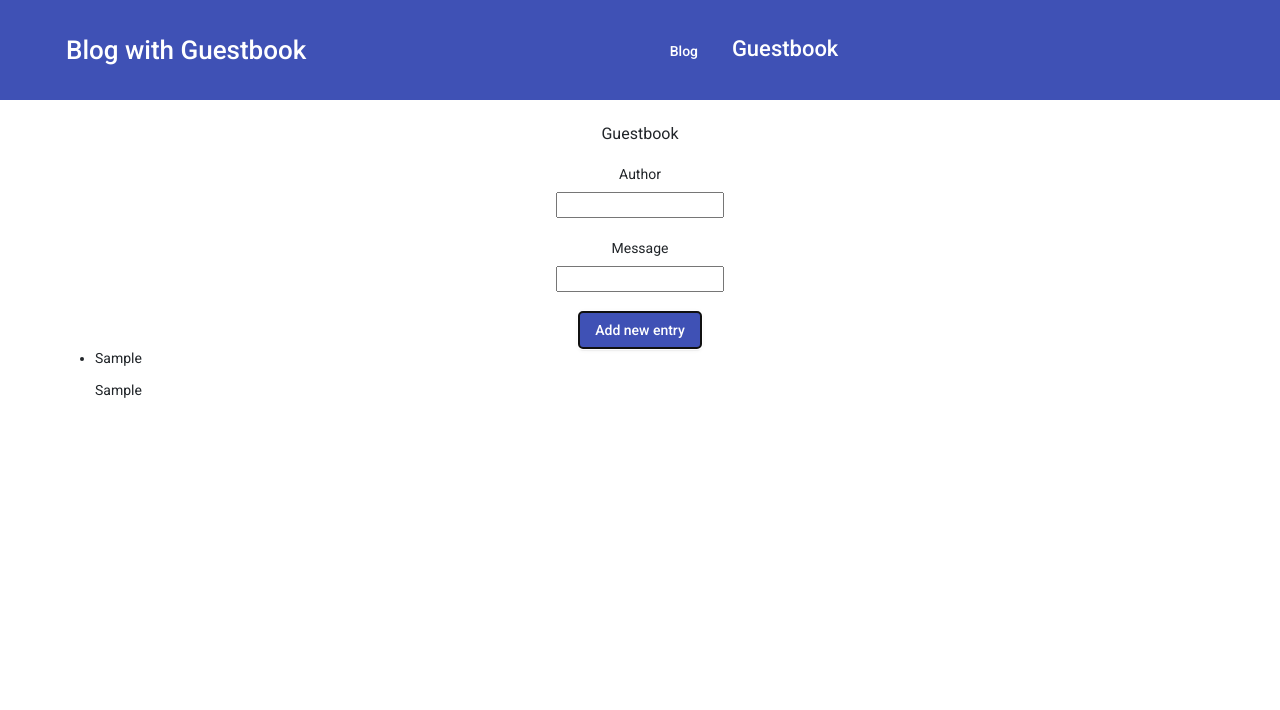
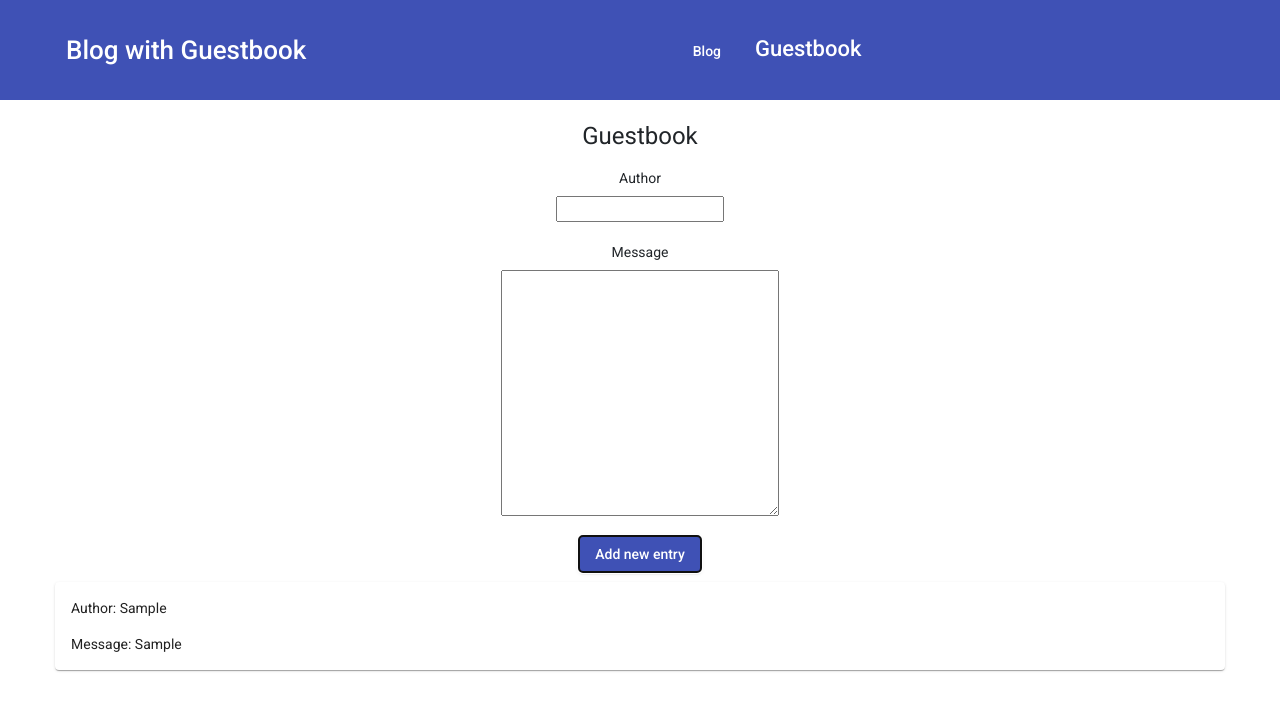
Before and after one commit to LavrL/angular-blog-guestbook, an Angular app: page /guestbook in a window 1280 px wide. Both pictures are taken after typing "Sample", "Sample" into the empty fields and a click on the button "Add new entry". Shown: the top 710 px of the page. Built offline with nearby package versions, Linux system fonts and the light colour scheme.

Commit message:
added cards for posts

```diff
--- a/angular.json
+++ b/angular.json
@@ -29,9 +29,10 @@
             ],
             "styles": [
               "./node_modules/@angular/material/prebuilt-themes/indigo-pink.css",
-              "src/styles.scss"
+              "src/styles.scss",
+              "./node_modules/bootstrap/dist/css/bootstrap.min.css"
             ],
-            "scripts": []
+            "scripts": ["./node_modules/bootstrap/dist/css/bootstrap.min.css"]
           },
           "configurations": {
             "production": {
--- a/package.json
+++ b/package.json
@@ -21,6 +21,7 @@
     "@angular/platform-browser": "~9.1.6",
     "@angular/platform-browser-dynamic": "~9.1.6",
     "@angular/router": "~9.1.6",
+    "bootstrap": "^4.5.3",
     "rxjs": "~6.5.4",
     "tslib": "^1.10.0",
     "zone.js": "~0.10.2"
--- a/src/app/guestbook/guestbook-display-posts/guestbook-display-posts.component.html
+++ b/src/app/guestbook/guestbook-display-posts/guestbook-display-posts.component.html
@@ -1,6 +1,10 @@
 <ul *ngIf="guestBookPosts.length > 0">
-    <li *ngFor="let guestBookPost of guestBookPosts">
-        <p>{{ guestBookPost.author }}</p>
-        <p>{{ guestBookPost.message }}</p>
+
+    <li *ngFor="let guestBookPost of guestBookPosts" class="guestBook-post">
+        <mat-card>
+            <mat-card-content>Author: {{ guestBookPost.author }}</mat-card-content>
+            <mat-card-content>Message: {{ guestBookPost.message }}</mat-card-content>
+        </mat-card>
     </li>
+
 </ul>
--- a/src/app/guestbook/guestbook-display-posts/guestbook-display-posts.component.scss
+++ b/src/app/guestbook/guestbook-display-posts/guestbook-display-posts.component.scss
@@ -0,0 +1,10 @@
+li {
+  list-style-type: none;
+}
+ul {
+  margin-left: 0;
+  padding-left: 0;
+}
+.guestBook-post {
+  margin-bottom: 10px;
+}
--- a/src/app/guestbook/guestbook.component.html
+++ b/src/app/guestbook/guestbook.component.html
@@ -1,19 +1,19 @@
-<h3 class="guestBook-header">Guestbook</h3>
-<div>
+<h1 class="guestBook-header">Guestbook</h1>
 <form [formGroup]="addForm" (ngSubmit)="addEntry()" class="guestBook-form">
 
     <label for="">Author</label>
-        <!-- <input type="text" formControlName="author" class="guestBook-inputField"/> -->
     <input type="text" formControlName="author" class="guestBook-inputField"
-            [ngClass]="{ 'ng-invalid': submitted && f.author.errors }" />
+        [ngClass]="{ 'is-invalid': submitted && f.author.errors }" />
     <div *ngIf="submitted && f.author.errors" class="invalid-feedback">
-            <div *ngIf="f.author.errors.required">Title is required</div>
+        Title is required.
     </div>
 
     <label for="">Message</label>
-        <input type="text" formControlName="message" class="guestBook-inputField" />
+    <textarea cols="35" rows="12" maxlength="260" formControlName="message" class="guestBook-inputField"></textarea>
+    <div *ngIf="submitted && f.message.errors" class="invalid-feedback">
+        Message is required (min length 5 symbols).
+    </div>
 
-        <button mat-raised-button color="primary"> Add new entry</button>
+    <button mat-raised-button color="primary" class="guestBook-add-button"> Add new entry</button>
 </form>
 <app-guestbook-display-posts></app-guestbook-display-posts>
-</div>
--- a/src/app/guestbook/guestbook.component.scss
+++ b/src/app/guestbook/guestbook.component.scss
@@ -7,5 +7,12 @@
   flex-direction: column;
 }
 .guestBook-inputField {
-    margin-bottom: 20px;
+  margin-bottom: 20px;
 }
+div.invalid-feedback {
+  text-align: center;
+  margin-bottom: 15px;
+}
+.guestBook-add-button {
+  margin-bottom: 10px;
+}
--- a/src/app/guestbook/guestbook.component.ts
+++ b/src/app/guestbook/guestbook.component.ts
@@ -18,22 +18,21 @@ export class GuestbookComponent implements OnInit {
 
   public ngOnInit(): void {
     this.addForm = this.fb.group({
-      author: ['', [Validators.required, Validators.minLength(2)]],
+      author: ['', Validators.required],
       message: ['', [Validators.required, Validators.minLength(5)]]
     });
   }
+
   get f() { return this.addForm.controls; }
 
   public addEntry(): void {
+    this.submitted = true;
+    console.log('submitted = ', this.submitted);
     if (this.addForm.valid) {
-      this.submitted = true;
-      console.log('submitted = ', this.submitted);
       this.gs.addNewEntry(this.addForm.value);
       this.addForm.reset();
+      this.submitted = false;
     }
-    // console.log(this.addForm.controls.v)
-    this.submitted = false;
-    console.log('submitted = ', this.submitted);
   }
 
 }
--- a/src/app/guestbook/guestbook.module.ts
+++ b/src/app/guestbook/guestbook.module.ts
@@ -4,6 +4,7 @@ import { FormsModule, ReactiveFormsModule } from '@angular/forms';
 import { GuestbookComponent } from './guestbook.component';
 import { MatButtonModule } from '@angular/material/button';
 import { GuestbookDisplayPostsComponent } from './guestbook-display-posts/guestbook-display-posts.component';
+import { MatCardModule } from '@angular/material/card';
 
 @NgModule({
   declarations: [
@@ -14,6 +15,7 @@ import { GuestbookDisplayPostsComponent } from './guestbook-display-posts/guestb
     BrowserModule,
     FormsModule,
     MatButtonModule,
+    MatCardModule,
     ReactiveFormsModule
   ],
   exports: [
--- a/src/app/layout/layout-header/layout-header.component.html
+++ b/src/app/layout/layout-header/layout-header.component.html
@@ -1,5 +1,7 @@
 <mat-toolbar color="primary" class="header">
-    <a mat-button routerLink="/" class="header_app-name">Blog with Guestbook</a>
+    <div>
+        <a mat-button routerLink="/" class="header_app-name">Blog with Guestbook</a>
+    </div>
     <div class="header-list">
         <a mat-button routerLink="blog" routerLinkActive="active">Blog</a>
         <a mat-button routerLink="guestbook" routerLinkActive="active">Guestbook</a>
--- a/src/app/layout/layout-header/layout-header.component.scss
+++ b/src/app/layout/layout-header/layout-header.component.scss
@@ -11,3 +11,7 @@
 .active {
   font-size: 22px;
 }
+a:hover {
+  color: white;
+  text-decoration: none;
+}
--- a/src/app/layout/layout.module.ts
+++ b/src/app/layout/layout.module.ts
@@ -8,6 +8,7 @@ import { MatSidenavModule } from '@angular/material/sidenav';
 import { MatToolbarModule } from '@angular/material/toolbar';
 import { NgModule } from '@angular/core';
 import { RouterModule } from '@angular/router';
+import { MatCardModule } from '@angular/material/card';
 
 @NgModule({
   declarations: [
@@ -18,6 +19,7 @@ import { RouterModule } from '@angular/router';
     CommonModule,
     FormsModule,
     MatButtonModule,
+    //MatCardModule,
     MatIconModule,
     MatSidenavModule,
     MatToolbarModule,
--- a/src/index.html
+++ b/src/index.html
@@ -10,8 +10,6 @@
   <link href="https://fonts.googleapis.com/css?family=Roboto:300,400,500&display=swap" rel="stylesheet">
   <link href="https://fonts.googleapis.com/icon?family=Material+Icons" rel="stylesheet">
 
-  <!-- bootstrap css -->
-  <link href="//netdna.bootstrapcdn.com/bootstrap/4.3.1/css/bootstrap.min.css" rel="stylesheet" />
 </head>
 
 <body class="mat-typography">
```
Also changed, not shown: 1 other file (tests, documents, lock files or other folders). Lines whose indentation alone changed are shown as unchanged.
